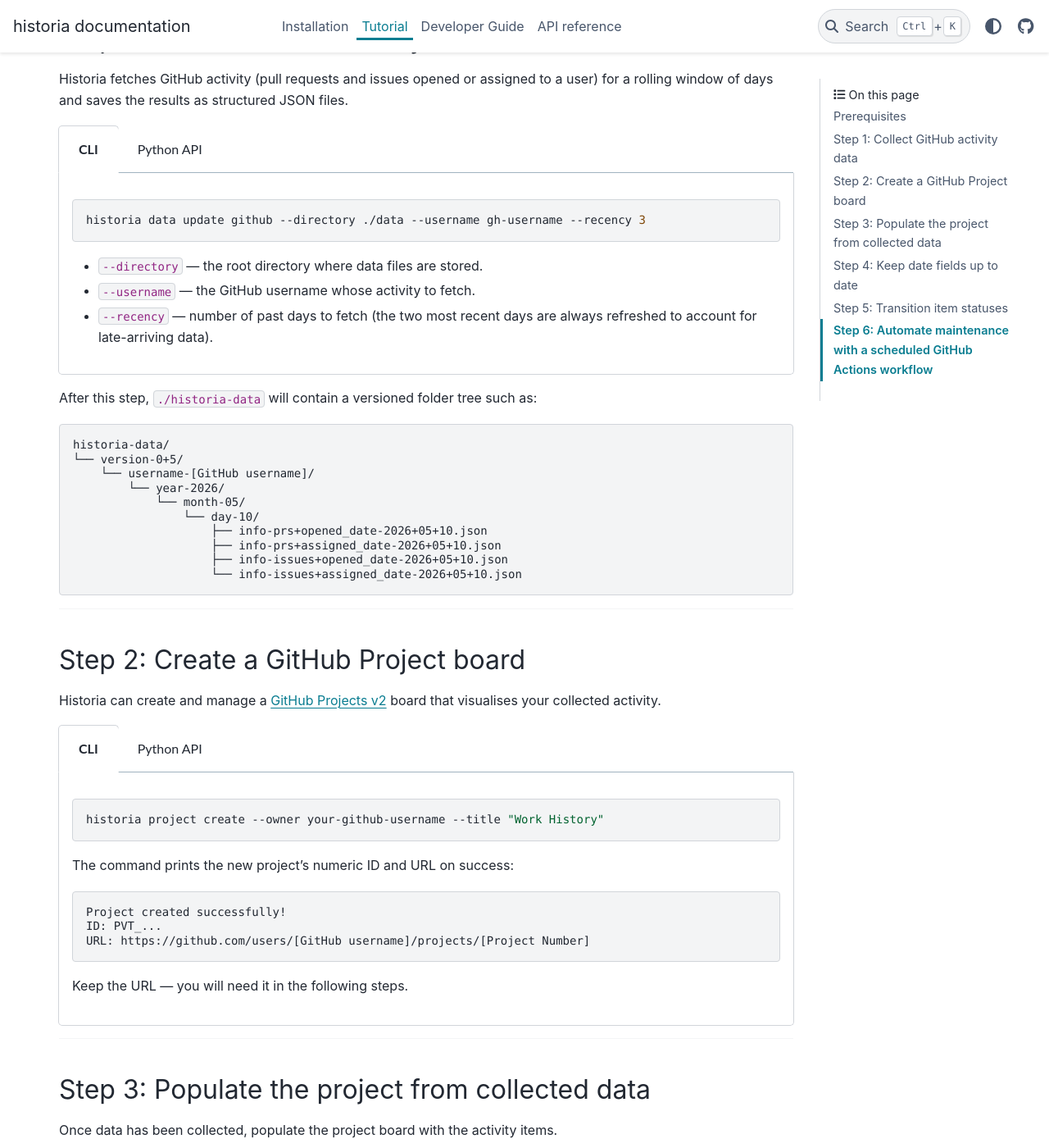
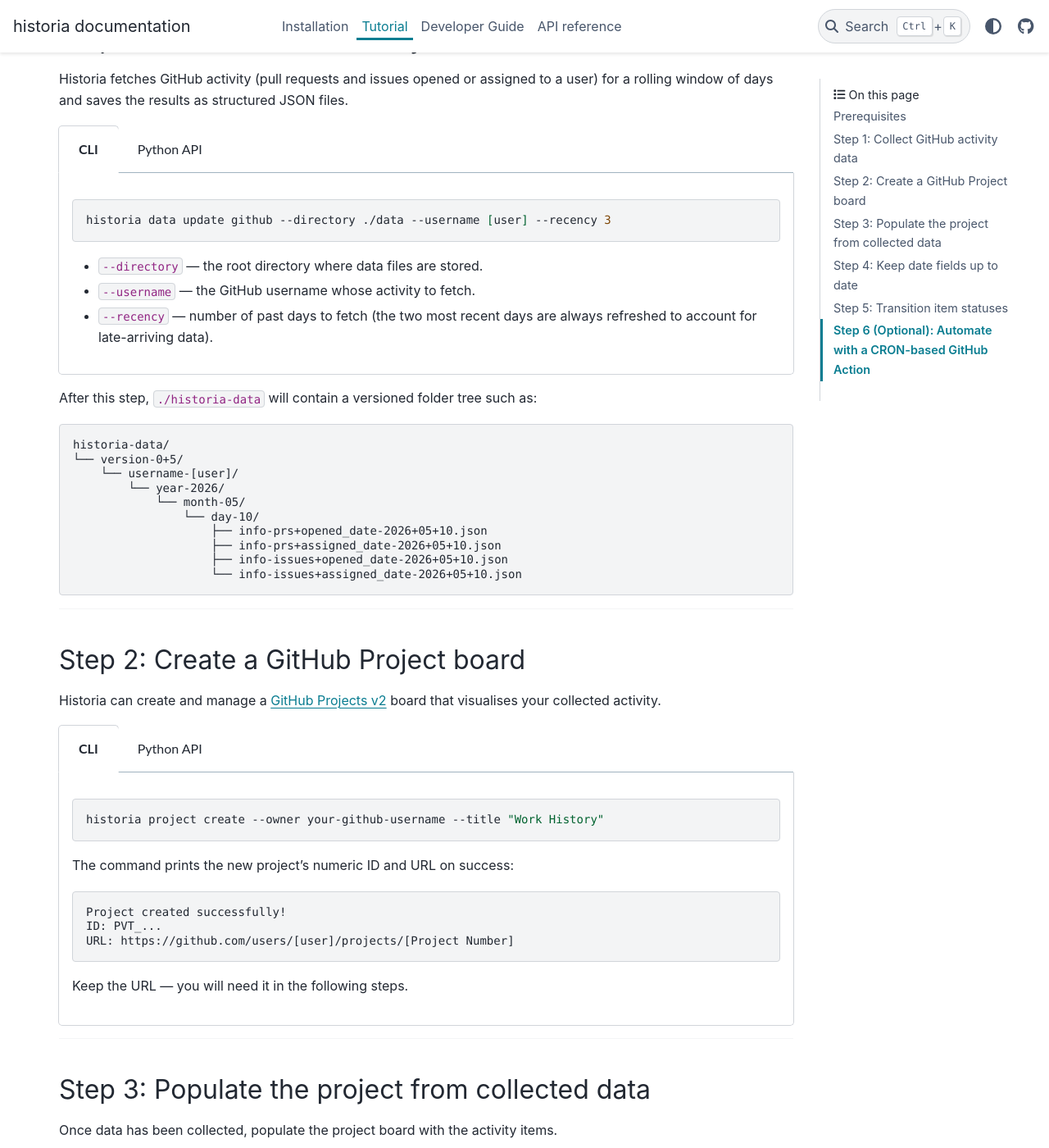
Before and after one commit to CodyCBakerPhD/historia, a Sphinx documentation site: the page built from docs/tutorial/index.md, in a window 1280 px wide and 1400 px high, scrolled down 514 px. Shown: the whole window at 82% size. Built offline with Sphinx 7.4.7 and the PyData theme 0.15.4, drawn with Linux system fonts in a browser that asks for light colours; some of the changed text lies outside the part shown.

Commit message:
Address review: rename Step 6 heading; use [user] placeholder throughout tutorial
Agent-Logs-Url: https://github.com/CodyCBakerPhD/historia/sessions/a9b3f293-42b2-4fa5-83e4-db31640aa0a6

Co-authored-by: CodyCBakerPhD <51133164+CodyCBakerPhD@users.noreply.github.com>

````diff
--- a/docs/tutorial/index.md
+++ b/docs/tutorial/index.md
@@ -19,7 +19,7 @@ Historia fetches GitHub activity (pull requests and issues opened or assigned to
 ::::{tabs}
 :::{tab} CLI
 ```bash
-historia data update github --directory ./data --username gh-username --recency 3
+historia data update github --directory ./data --username [user] --recency 3
 ```
 
 - `--directory` — the root directory where data files are stored.
@@ -33,7 +33,7 @@ import historia
 
 historia.data.github.update(
     directory=pathlib.Path("./data"),
-    username="gh-username",
+    username="[user]",
     past_number_of_days=90,
 )
 ```
@@ -45,7 +45,7 @@ After this step, `./historia-data` will contain a versioned folder tree such as:
 ```
 historia-data/
 └── version-0+5/
-    └── username-[GitHub username]/
+    └── username-[user]/
         └── year-2026/
             └── month-05/
                 └── day-10/
@@ -72,7 +72,7 @@ The command prints the new project's numeric ID and URL on success:
 ```
 Project created successfully!
 ID: PVT_...
-URL: https://github.com/users/[GitHub username]/projects/[Project Number]
+URL: https://github.com/users/[user]/projects/[Project Number]
 ```
 
 Keep the URL — you will need it in the following steps.
@@ -177,7 +177,7 @@ historia.project.transition_status(
 
 ---
 
-## Step 6: Automate maintenance with a scheduled GitHub Actions workflow
+## Step 6  (Optional): Automate with a CRON-based GitHub Action
 
 The steps above can be wired together into a scheduled [GitHub Actions](https://docs.github.com/en/actions) workflow that runs on a CRON schedule (and on demand via `workflow_dispatch`), keeping a data repository and its associated project board up to date without manual intervention.
 
@@ -225,7 +225,7 @@ jobs:
       - name: Fetch new activity
         run: |
           cd $REPO_DIR
-          historia data update github --directory ./data --username [GitHub username] --recency 2
+          historia data update github --directory ./data --username [user] --recency 2
 
       - name: Commit and push raw data
         run: |
````
